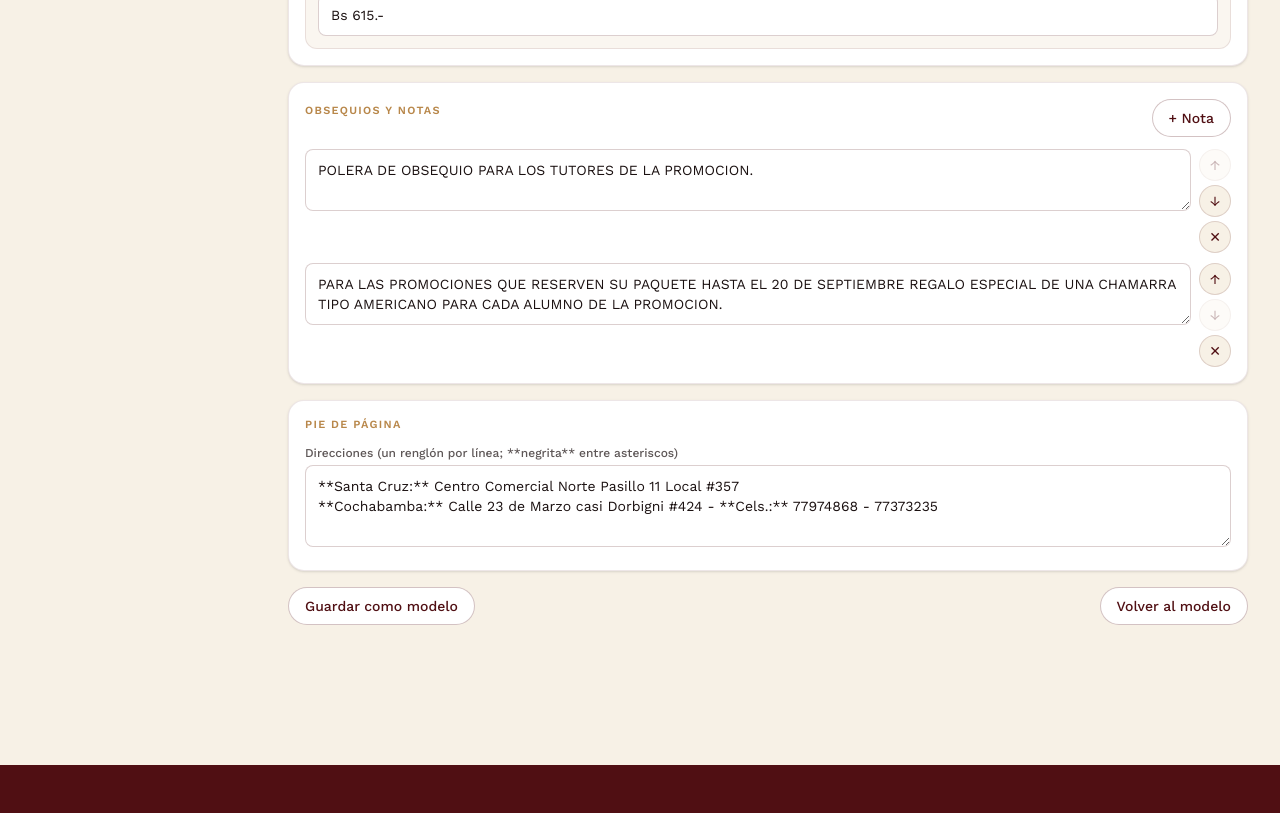
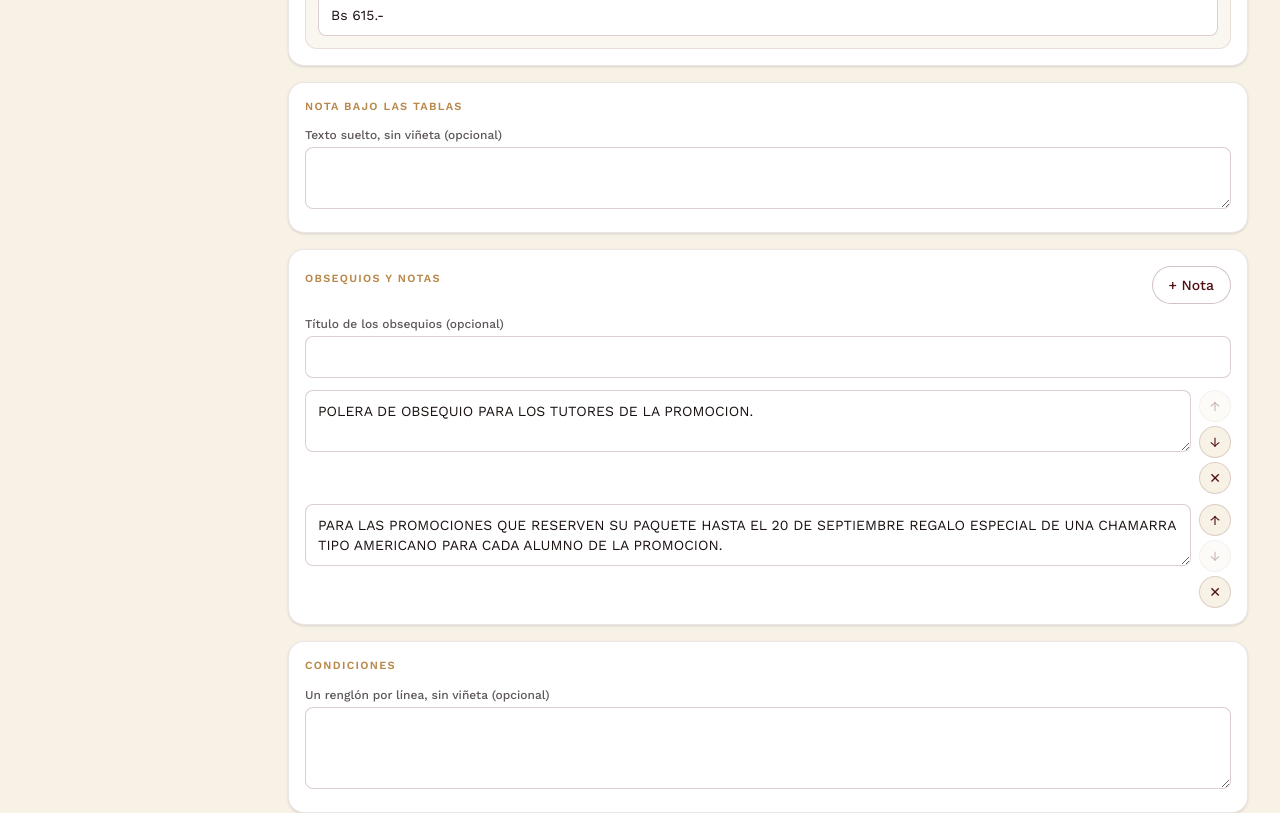
Before and after one commit to BladimirBLopez/Alexander-s-moda, a Next.js app: page /admin/proforma/crear in a window 1280 px wide. Shown: the part 1780-2593 px from the top of the page. Before the commit the page ends 2545 px from the top, so only its background shows below. Built offline with nearby package versions, Linux system fonts and the light colour scheme.

Commit message:
proforma: formulario de nota, titulo de obsequios y condiciones; fecha sin coma

```diff
--- a/components/admin/GeneradorProforma.tsx
+++ b/components/admin/GeneradorProforma.tsx
@@ -81,7 +81,7 @@ function opcionesAnio(actual: number) {
 }
 
 function armarFecha(mes: number, anio: number) {
-  return "Santa Cruz, " + MESES[mes] + " de " + anio;
+  return "Santa Cruz " + MESES[mes] + " " + anio;
 }
 
 function slug(t: string) {
@@ -639,11 +639,32 @@ export default function GeneradorProforma() {
           </Tarjeta>
 
           <Tarjeta>
+            <SeccionTitulo>Nota bajo las tablas</SeccionTitulo>
+            <Campo label="Texto suelto, sin viñeta (opcional)">
+              <textarea
+                rows={2}
+                value={datos.nota ?? ""}
+                onChange={(e) => set("nota", e.target.value)}
+                className={inputCls}
+              />
+            </Campo>
+          </Tarjeta>
+
+          <Tarjeta>
             <div className="mb-3 flex items-center justify-between">
               <SeccionTitulo>Obsequios y notas</SeccionTitulo>
               <BotonSecundario onClick={() => set("notas", [...datos.notas, ""])}>
                 + Nota
               </BotonSecundario>
+            </div>
+            <div className="mb-3">
+              <Campo label="Título de los obsequios (opcional)">
+                <input
+                  value={datos.tituloNotas ?? ""}
+                  onChange={(e) => set("tituloNotas", e.target.value)}
+                  className={inputCls}
+                />
+              </Campo>
             </div>
             <div className="space-y-2.5">
               {datos.notas.map((n, i) => (
@@ -684,6 +705,18 @@ export default function GeneradorProforma() {
                 </div>
               ))}
             </div>
+          </Tarjeta>
+
+          <Tarjeta>
+            <SeccionTitulo>Condiciones</SeccionTitulo>
+            <Campo label="Un renglón por línea, sin viñeta (opcional)">
+              <textarea
+                rows={3}
+                value={(datos.condiciones ?? []).join("\n")}
+                onChange={(e) => set("condiciones", e.target.value.split("\n"))}
+                className={inputCls}
+              />
+            </Campo>
           </Tarjeta>
 
           <Tarjeta>
```
